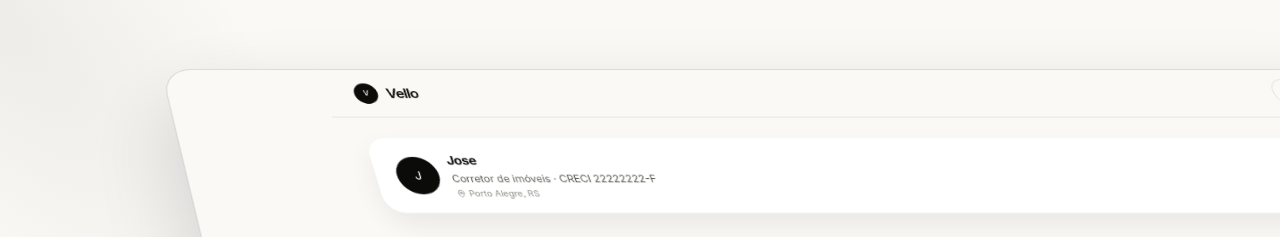
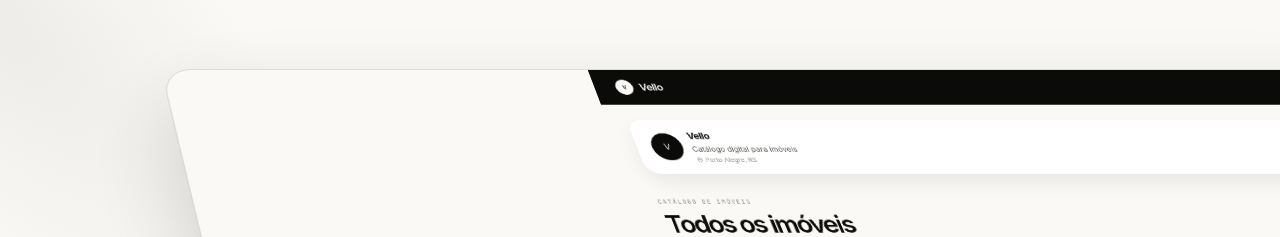
Before and after one commit to VelloCo/vello, a React (Vite) app: page / in a window 1280 px wide. Shown: the part 510-747 px from the top of the page. Built offline with nearby package versions, Linux system fonts and the light colour scheme; no server answers.

Commit message:
Refine Vello hero catalog framing

```diff
--- a/src/components/VelloHeroCatalogPreview.tsx
+++ b/src/components/VelloHeroCatalogPreview.tsx
@@ -5,14 +5,14 @@ const filters = ["Todos", "Comprar", "Alugar", "Tipo", "Quartos"];
 
 export function VelloHeroCatalogPreview() {
   return <div className="min-w-[900px] overflow-hidden bg-[#faf9f6] font-sans text-[#0b0b0a] antialiased">
-    <div className="flex h-[74px] items-center justify-between border-b border-[#dedbd3] px-10">
-      <div className="flex items-center gap-3 text-[20px] font-semibold tracking-[-.05em]"><span className="grid h-8 w-8 place-items-center rounded-full bg-[#0b0b0a] text-[10px] text-white">V</span>Vello</div>
-      <div className="flex items-center gap-3 text-sm font-medium"><span className="rounded-full border border-[#dedbd3] px-5 py-3">Compartilhar</span><span className="rounded-full bg-[#0b0b0a] px-5 py-3 text-white">Falar com Jose</span></div>
+    <div className="flex h-[74px] items-center justify-between bg-[#0b0b0a] px-10 text-[#faf9f6]">
+      <div className="flex items-center gap-3 text-[20px] font-semibold tracking-[-.05em]"><span className="grid h-8 w-8 place-items-center rounded-full bg-[#faf9f6] text-[10px] text-[#0b0b0a]">V</span>Vello</div>
+      <div className="flex items-center gap-3 text-sm font-medium"><span className="rounded-full border border-white/30 px-5 py-3">Compartilhar</span><span className="rounded-full bg-[#faf9f6] px-5 py-3 text-[#0b0b0a]">Ver catálogo</span></div>
     </div>
     <div className="px-9 py-8">
       <section className="flex items-center justify-between rounded-[26px] bg-white px-7 py-5 shadow-[0_18px_38px_rgba(11,11,10,.07)]">
-        <div className="flex items-center gap-4"><span className="grid h-14 w-14 place-items-center rounded-full bg-[#0b0b0a] text-base text-white">J</span><div><b className="block text-[18px] tracking-[-.04em]">Jose</b><span className="mt-1 block text-sm text-[#5c5a54]">Corretor de imóveis · CRECI 22222222-F</span><span className="mt-1 flex items-center gap-1 text-xs text-[#8b8880]"><MapPin size={12} /> Porto Alegre, RS</span></div></div>
-        <span className="rounded-full bg-[#0b0b0a] px-5 py-3 text-sm font-semibold text-white">Falar com Jose</span>
+        <div className="flex items-center gap-4"><span className="grid h-14 w-14 place-items-center rounded-full bg-[#0b0b0a] text-base text-white">V</span><div><b className="block text-[18px] tracking-[-.04em]">Vello</b><span className="mt-1 block text-sm text-[#5c5a54]">Catálogo digital para imóveis</span><span className="mt-1 flex items-center gap-1 text-xs text-[#8b8880]"><MapPin size={12} /> Porto Alegre, RS</span></div></div>
+        <span className="rounded-full bg-[#0b0b0a] px-5 py-3 text-sm font-semibold text-white">Conhecer Vello</span>
       </section>
       <div className="mt-12 grid grid-cols-[minmax(0,1fr)_300px] gap-12">
         <main>
```
Also changed, not shown: src/components/VelloLanding.tsx (+1 -1 lines).
